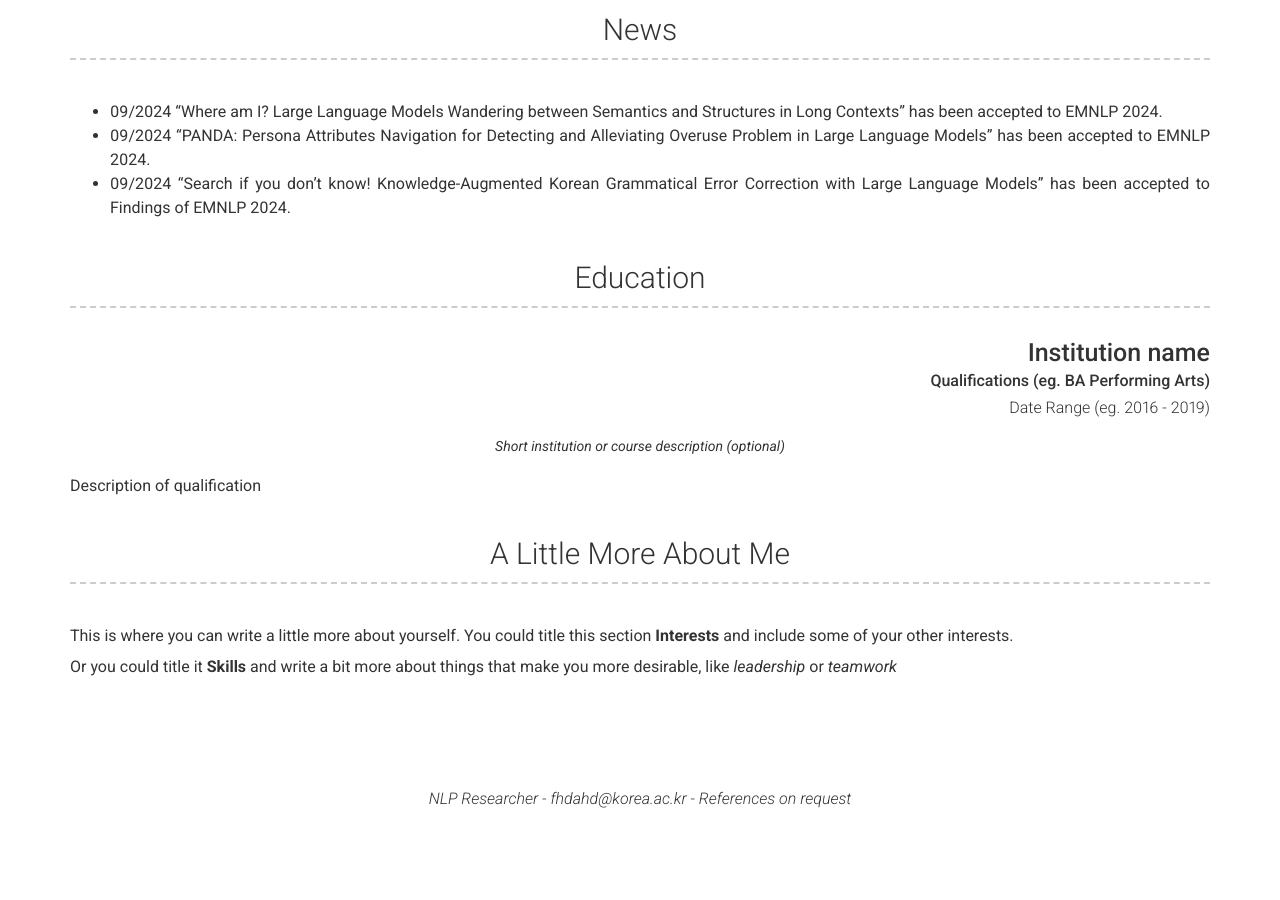
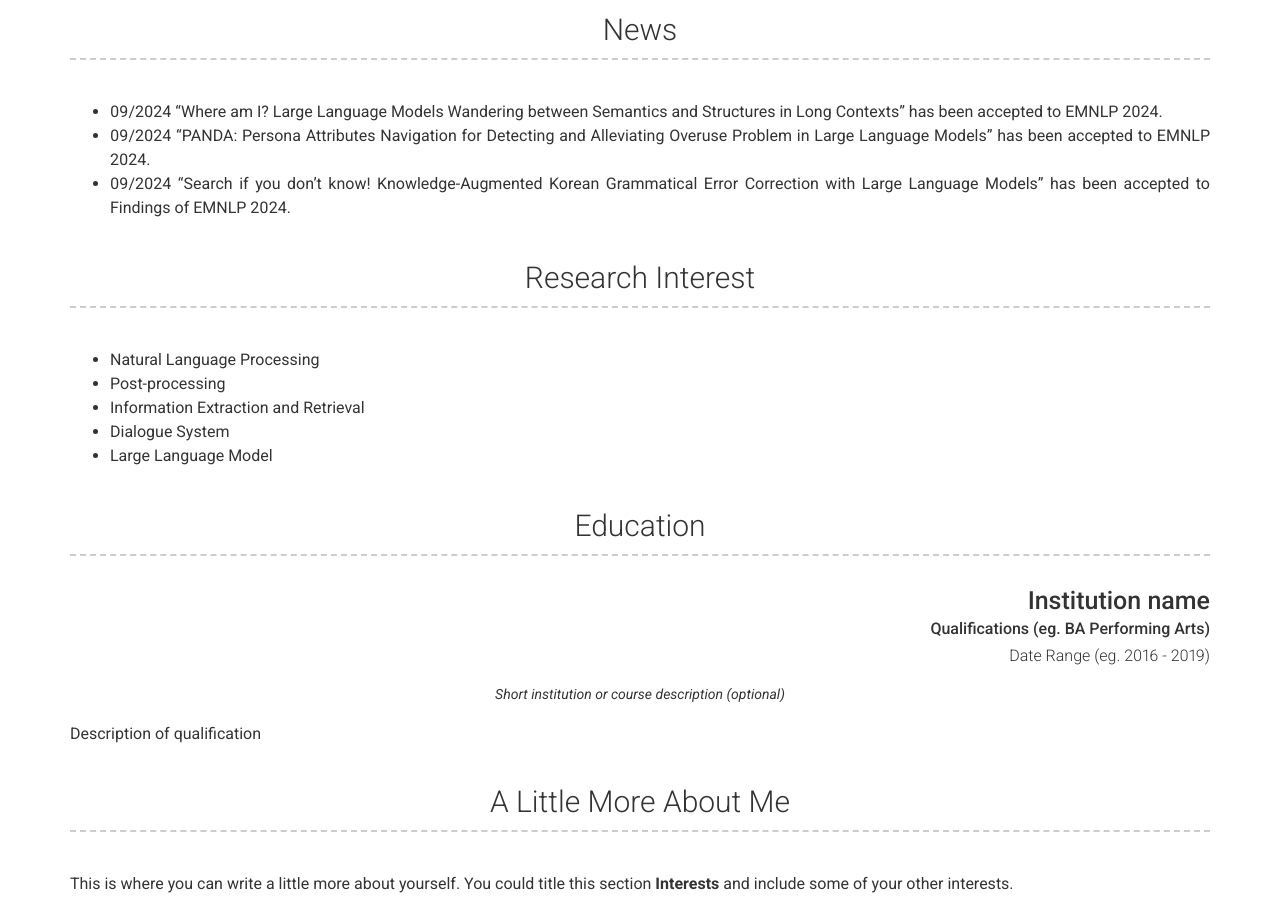
Before and after one commit to seonminkoo/seonminkoo.github.io, a Jekyll site: the page built from index.md, in a window 1280 px wide and 900 px high, scrolled down 517 px. Built offline with Jekyll 4.4.1, drawn with Linux system fonts in a browser that asks for light colours; nearby versions of some CDN libraries; before the commit the page ends 1335 px from its top, so only the background shows below that.

Commit message:
Update _config.yml

```diff
--- a/_config.yml
+++ b/_config.yml
@@ -63,6 +63,15 @@ content:
       - 09/2024 “Where am I? Large Language Models Wandering between Semantics and Structures in Long Contexts” has been accepted to EMNLP 2024.
       - 09/2024 “PANDA: Persona Attributes Navigation for Detecting and Alleviating Overuse Problem in Large Language Models” has been accepted to EMNLP 2024.
       - 09/2024 “Search if you don’t know! Knowledge-Augmented Korean Grammatical Error Correction with Large Language Models” has been accepted to Findings of EMNLP 2024.
+
+  - title: Research Interest
+    layout: text
+    content: |
+      - Natural Language Processing
+      - Post-processing
+      - Information Extraction and Retrieval
+      - Dialogue System
+      - Large Language Model
 
   - title: Education
     layout: list
```
